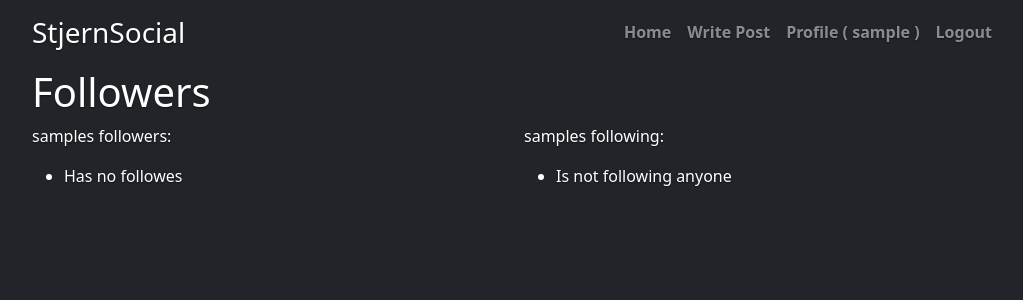
After one commit to mattiasstjernstrom/social-media-app, a Flask app: page /followers/1/ in a window 1280 px wide. The commit adds this page. Shown: the top 300 px of the page, without its empty margins (128-1151 px from the left). Run offline with Flask 3, Linux system fonts and the light colour scheme; the visitor is signed in with stand-in values (Sample User, id 1); data that the repository does not hold is empty; some libraries are stand-ins or nearby versions.

Commit message:
Follow logics

```diff
--- /dev/null
+++ b/models/other.py
@@ -0,0 +1,6 @@
+from models.db import db
+
+
+class AlembicVersion(db.Model):
+    __tablename__ = "alembic_version"
+    version_num = db.Column(db.String(32), primary_key=True)
--- a/static/css/custom.css
+++ b/static/css/custom.css
@@ -1,3 +1,13 @@
+body a,
+body a:visited {
+  color: #fff;
+}
+
+body a:hover {
+  color: #a6a6a6;
+  text-decoration: none;
+}
+
 label,
 input[type="checkbox"] {
   cursor: pointer;
--- /dev/null
+++ b/templates/user/followers.html
@@ -0,0 +1,33 @@
+{% extends "base.html" %}{% block content %}
+<h1>{{ page_title }}</h1>
+<div class="row">
+  <div class="col-md-6">
+    <p>{{ user.username }}s followers:</p>
+    <ul>
+      {% if followers|length == 0 %}
+      <li>Has no followes</li>
+      {% endif %} {% for follower in followers %}
+      <li>
+        <a href="{{ url_for('site.profile', id=follower.id) }}"
+          >{{ follower.username }}</a
+        >
+      </li>
+      {% endfor %}
+    </ul>
+  </div>
+  <div class="col-md-6">
+    <p>{{ user.username }}s following:</p>
+    <ul>
+      {% if following|length == 0 %}
+      <li>Is not following anyone</li>
+      {% endif %} {% for following in following %}
+      <li>
+        <a href="{{ url_for('site.profile', id=following.id) }}"
+          >{{ following.username }}</a
+        >
+      </li>
+      {% endfor %}
+    </ul>
+  </div>
+</div>
+{% endblock %}
--- a/views/site.py
+++ b/views/site.py
@@ -6,11 +6,12 @@ from sqlalchemy import func
 from api.comments import Api
 from forms.post import PostForm
 from forms.comments import CommentOnPostForm
-from modules.date_logics import humanize_time
 from models.db import db
 from models.posts import UserPost, UserPostLikes, UserPostComments
-from models.users import User
+from models.users import User, Followers
 from models.check_likes import check_liked
+from modules.date_logics import humanize_time
+from modules.follower_logics import check_following
 
 site = Blueprint("site", __name__)
 
@@ -52,9 +53,9 @@ def profile(id):
         }
         get_posts.append(post_dict)
 
-    context = {
-        "page_title": "Profile",
-    }
+    is_following = check_following(current_user.id, id)
+
+    context = {"page_title": "Profile", "is_following": is_following}
     return (
         render_template("user/profile.html", **context, user=get_user, posts=get_posts),
         200,
@@ -233,3 +234,68 @@ def delete_comment(post_id, comment_id):
 
     flash("Comment deleted", "success")
     return redirect(url_for("site.view_post", id=post_id))
+
+
+@site.get("/follow/<int:user_id>/")
+@login_required
+def follow_user(user_id):
+    is_following = check_following(current_user.id, user_id)
+    if is_following:
+        flash("You are already following this user", "info")
+        return redirect(url_for("site.profile", id=user_id))
+
+    new_follow = Followers(follower_id=current_user.id, followed_id=user_id)
+    db.session.add(new_follow)
+    db.session.commit()
+
+    flash("You are now following this user", "success")
+    return redirect(url_for("site.profile", id=user_id))
+
+
+@site.get("/unfollow/<int:user_id>/")
+@login_required
+def unfollow_user(user_id):
+    is_following = check_following(current_user.id, user_id)
+    if not is_following:
+        flash("You are not following this user", "info")
+        return redirect(url_for("site.profile", id=user_id))
+
+    get_follow = (
+        db.session.query(Followers)
+        .filter(
+            Followers.follower_id == current_user.id, Followers.followed_id == user_id
+        )
+        .first()
+    )
+    db.session.delete(get_follow)
+    db.session.commit()
+
+    flash("You are no longer following this user", "success")
+    return redirect(url_for("site.profile", id=user_id))
+
+
+@site.get("/followers/<int:user_id>/")
+@login_required
+def followers(user_id):
+    get_user = User.query.get(user_id)
+    get_followers = (
+        db.session.query(Followers)
+        .filter(Followers.followed_id == user_id)
+        .order_by(Followers.id.desc())
+        .all()
+    )
+
+    followers_list = []
+    for follower in get_followers:
+        follower_user = User.query.get(follower.follower_id)
+        followers_list.append(follower_user)
+
+    context = {
+        "page_title": "Followers",
+    }
+    return (
+        render_template(
+            "user/followers.html", **context, user=get_user, followers=followers_list
+        ),
+        200,
+    )
```
Also changed, not shown: migrations/versions/ce21cbb7beb5_added_followers.py (added, +36 -0 lines), models/users.py (+14 -3 lines), modules/follower_logics.py (added, +16 -0 lines), templates/posts/view_post.html (+2 -10 lines), templates/user/profile.html (+26 -1 lines).
